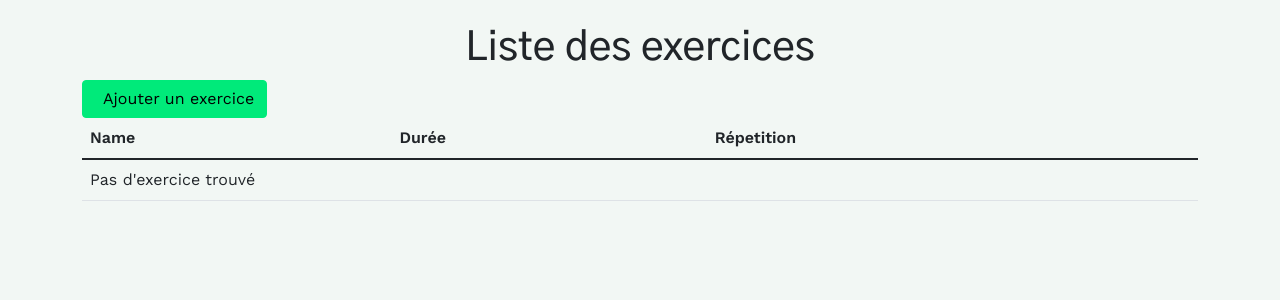
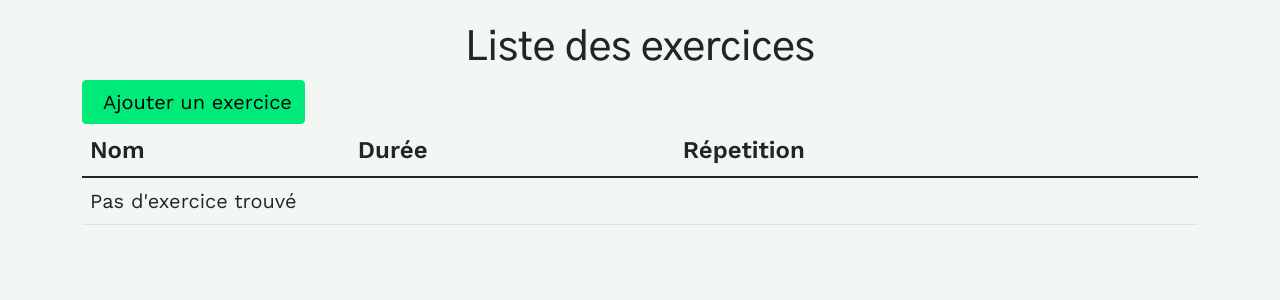
Before and after one commit to WildCodeSchool/2022-03-php-orleans-project-paleolife, a Symfony app: template templates/exercise/index.html.twig in a window 1280 px wide. Shown: the part 87-387 px from the top of the page. Run offline with Twig, Linux system fonts and the light colour scheme; the template is opened without the code that fills it, so the values that code supplies are empty; style sheets or scripts are compiled from the project's sources; some libraries are stand-ins or nearby versions.

Commit message:
change size

```diff
--- a/templates/exercise/_delete_form.html.twig
+++ b/templates/exercise/_delete_form.html.twig
@@ -1,4 +1,4 @@
 <form method="post" action="{{ path('app_exercise_delete', {'id': exercise.id}) }}" onsubmit="return confirm('Voulez-vous supprimer cet exercice');">
     <input type="hidden" name="_token" value="{{ csrf_token('delete' ~ exercise.id) }}">
-    <button class="btn btn-danger"><i class="bi bi-trash-fill">Supprimer</i></button>
+    <button class="btn btn-danger fs-5"><i class="bi bi-trash-fill me-1"></i>Supprimer</button>
 </form>
--- a/templates/exercise/edit.html.twig
+++ b/templates/exercise/edit.html.twig
@@ -5,7 +5,7 @@
 {% block body %}
 <main class="container">
 		<h1 class="m-5 text-center">Modifier un exercice</h1>
-		<section>
+		<section class="fs-5">
 			{{ include('exercise/_form.html.twig', {'button_label': 'Modifier'}) }}
 		</section>
 	</main>
--- a/templates/exercise/index.html.twig
+++ b/templates/exercise/index.html.twig
@@ -6,24 +6,24 @@
 <main class="container">
     <h1 class="mt-4 text-center">Liste des exercices</h1>
    <div>
-    <a class="btn btn-primary d-inline-flex justify-content-end" href="{{ path('app_exercise_new') }}"><i class="bi bi-plus-circle me-2"></i>Ajouter un exercice</a>
+    <a class="btn btn-primary d-inline-flex justify-content-end fs-5" href="{{ path('app_exercise_new') }}"><i class="bi bi-plus-circle me-2"></i>Ajouter un exercice</a>
     </div>
     <table class="table">
-        <thead>
+        <thead class="fs-4">
             <tr>
-                <th>Name</th>
+                <th>Nom</th>
                 <th>Durée</th>
                 <th>Répetition</th>
             </tr>
         </thead>
-        <tbody>
+        <tbody class="fs-5">
         {% for exercise in exercises %}
             <tr>
                 <td>{{ exercise.name }}</td>
                 <td>{{ exercise.duration | format_number({fraction_digit: 2}) }}</td>
                 <td>{{ exercise.repetition }}</td>
                 <td class="d-flex justify-content-end">
-                    <a class="btn btn-warning mx-3" href="{{ path('app_exercise_edit', {'id': exercise.id}) }}"><i class="bi bi-pen-fill me-2"></i>Modifier</a>
+                    <a class="btn btn-warning mx-3 fs-5" href="{{ path('app_exercise_edit', {'id': exercise.id}) }}"><i class="bi bi-pen-fill me-2"></i>Modifier</a>
                     {{ include('exercise/_delete_form.html.twig') }}
                 </td>
             </tr>
--- a/templates/exercise/new.html.twig
+++ b/templates/exercise/new.html.twig
@@ -8,7 +8,7 @@
 {% block body %}
 	<main class="container">
 		<h1 class="m-5 text-center">Ajouter un exercice</h1>
-		<section class="mt-4">
+		<section class="mt-4 fs-5">
 			{{ include('exercise/_form.html.twig') }}
 		</section>
 	</main>
```
Also changed, not shown: templates/exercise/_form.html.twig (+6 -4 lines).
